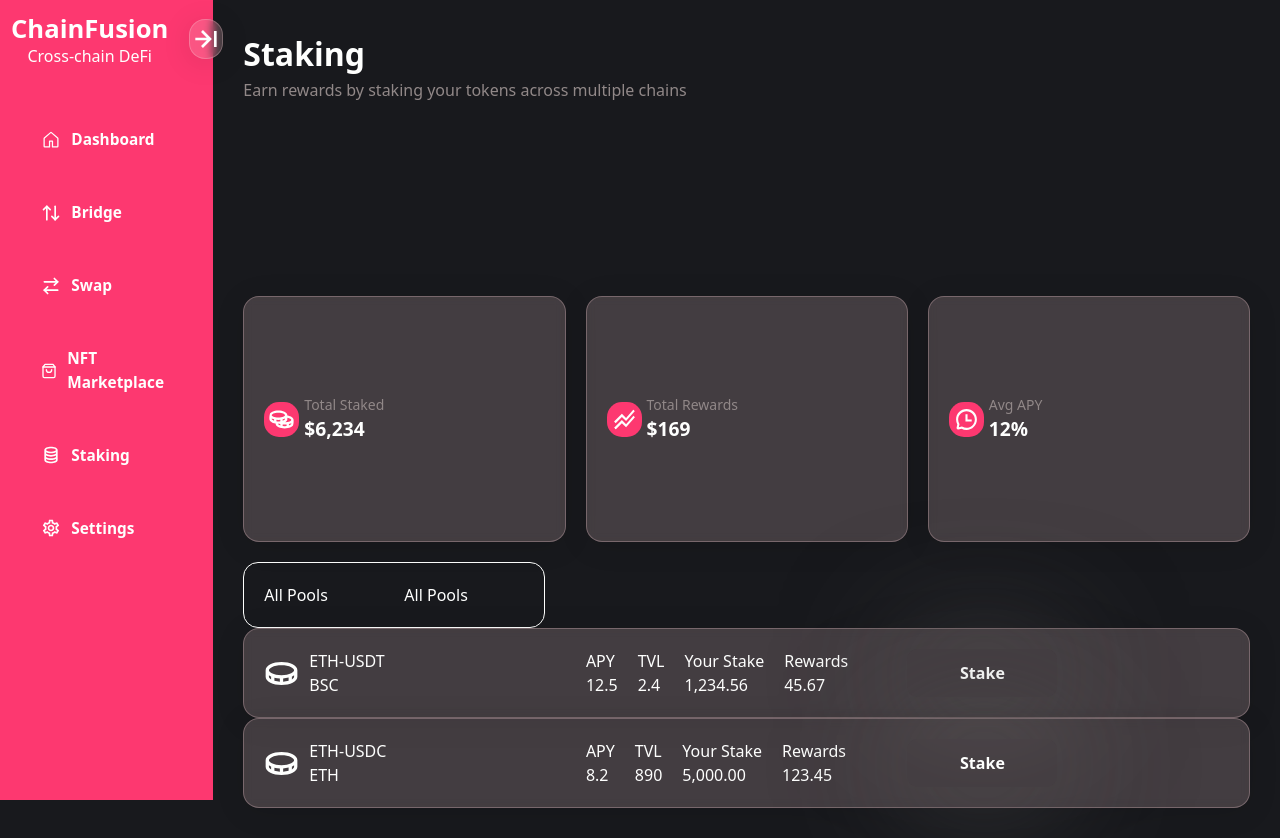
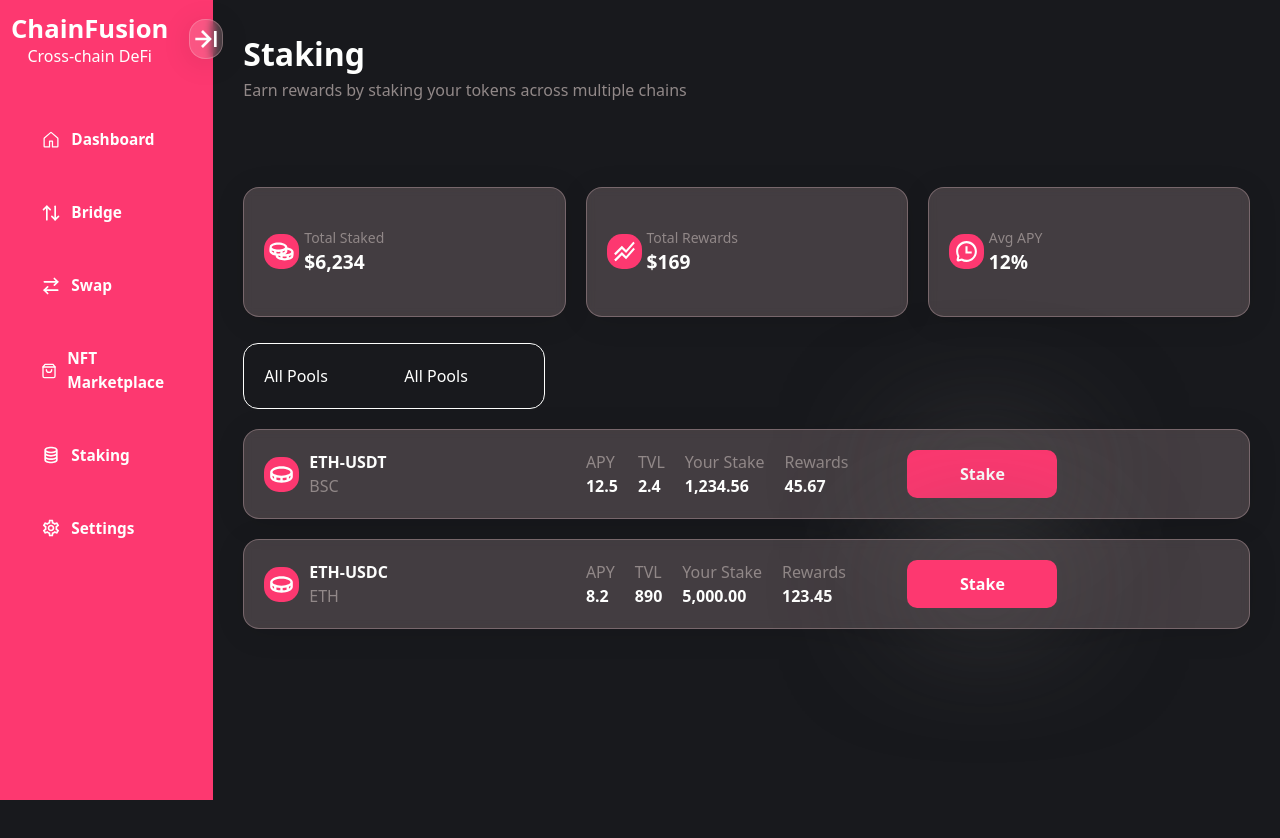
Before and after one commit to raazymuhd1/ChainFusion, a Next.js app: page /main/staking in a window 1280 px wide. After the commit the page ends 800 px from the top, so only its background shows below. Built offline with nearby package versions, Linux system fonts and the light colour scheme; what @civic/auth-web3, wagmi would draw is missing.

Commit message:
feat: halfway done with staking page

```diff
--- a/src/components/staking/Staking.tsx
+++ b/src/components/staking/Staking.tsx
@@ -4,7 +4,7 @@ import StakingTabs from "./StakingTabs"
 
 const Staking = () => {
   return (
-    <section className='w-full p-[30px] grid grid-rows-[repeat(3,minmax(100px,1fr))] gap-[20px]'>
+    <section className='w-full max-h-[500px] p-[30px] grid grid-rows-[repeat(3,minmax(10px,1fr))] gap-[30px]'>
          <div className=''>
            <h2 className='font-extrabold text-[clamp(1.4vw,2.5vw,3vw)]'> Staking </h2>
            <p className='font-normal text-[clamp(.8vw,1,2vw,1.5vw)] text-[var(--grey-color)] '> Earn rewards by staking your tokens across multiple chains </p>
--- a/src/components/staking/StakingPools.tsx
+++ b/src/components/staking/StakingPools.tsx
@@ -10,7 +10,6 @@ type TProps = {
            title: string;
            value: string;
         }[]
-
 }
 
 const StakingPools = ({ title, network, details }: TProps) => {
@@ -20,23 +19,23 @@ const StakingPools = ({ title, network, details }: TProps) => {
         <aside className='w-full glass_bg p-[20px] rounded-[15px] grid grid-cols-[repeat(3,minmax(200px,1fr))]'>
 
             <div className='flex items-center gap-[10px]'>
-                <PiCoinBold className='w-[35px] h-[35px]' />
+                <PiCoinBold className='w-[35px] h-[35px] p-[5px] rounded-[15px] bg-[#fd3870]' />
                 <div className=''>
-                    <h4> { title } </h4>
-                    <p> { network } </p>
+                    <h4 className='font-bold text-[clamp(16px,1vw,22px)]'> { title } </h4>
+                    <p className='text-[var(--grey-color)]'> { network } </p>
                 </div>
             </div>
 
             <div className='flex items-center gap-[20px]'>
                 { details.map((detail, idx) => (
                     <div key={idx} className=''>
-                        <p> { detail.title } </p>
-                        <h5> { detail.value } </h5>
+                        <p className='text-[var(--grey-color)]'> { detail.title } </p>
+                        <h5 className='font-bold text-[clamp(16px,1vw,18px)]'> { detail.value } </h5>
                     </div>
                 )) }
             </div>
 
-           <CustomButton styles='' title="Stake" />
+           <CustomButton styles='bg-[#fd3870] py-[5px] px-[8px]' title="Stake" />
         </aside>
     </section>
   )
--- a/src/components/staking/StakingTabs.tsx
+++ b/src/components/staking/StakingTabs.tsx
@@ -16,7 +16,7 @@ const StakingTabs = () => {
      }
 
   return (
-    <section className='w-full'>
+    <section className='w-full grid grid-rows-[repeat(2)] gap-[20px]'>
         <div className='w-[30%] border-[1px] flex items-center p-[10px] rounded-[15px]'>
             { activeTabs.map(tab => (
                 <h4
@@ -26,11 +26,12 @@ const StakingTabs = () => {
             )) }
         </div>
 
-
-        {/* available pools */}
-        { availablePools.map(pool => (
-            <StakingPools key={pool.id} { ...pool }  />
-        )) }
+        <aside className='grid grid-cols-[repeat(1)] gap-[20px]'>
+            {/* available pools */}
+            { availablePools.map(pool => (
+                <StakingPools key={pool.id} { ...pool }  />
+            )) }
+        </aside>
     </section>
   )
 }
```
